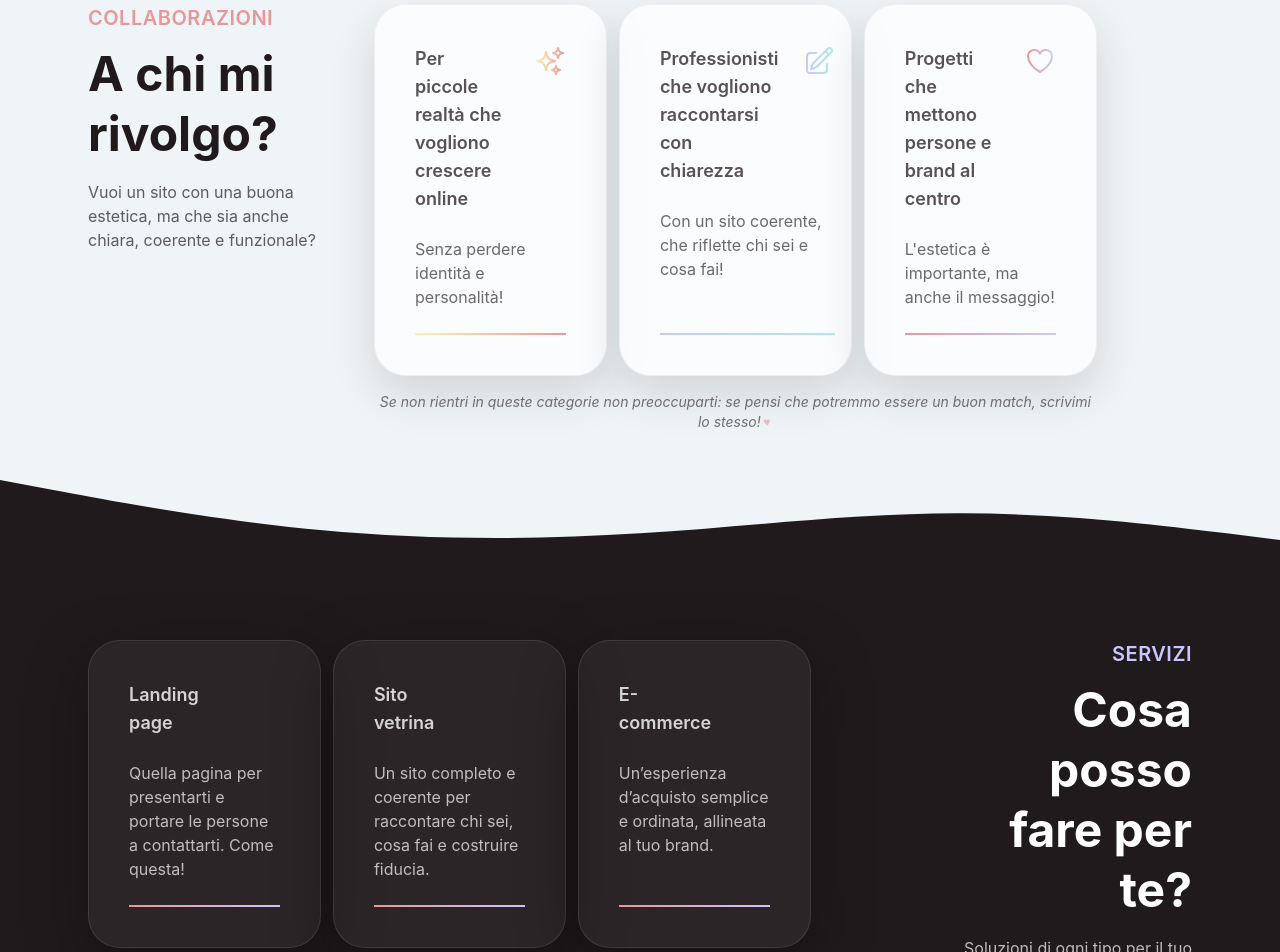
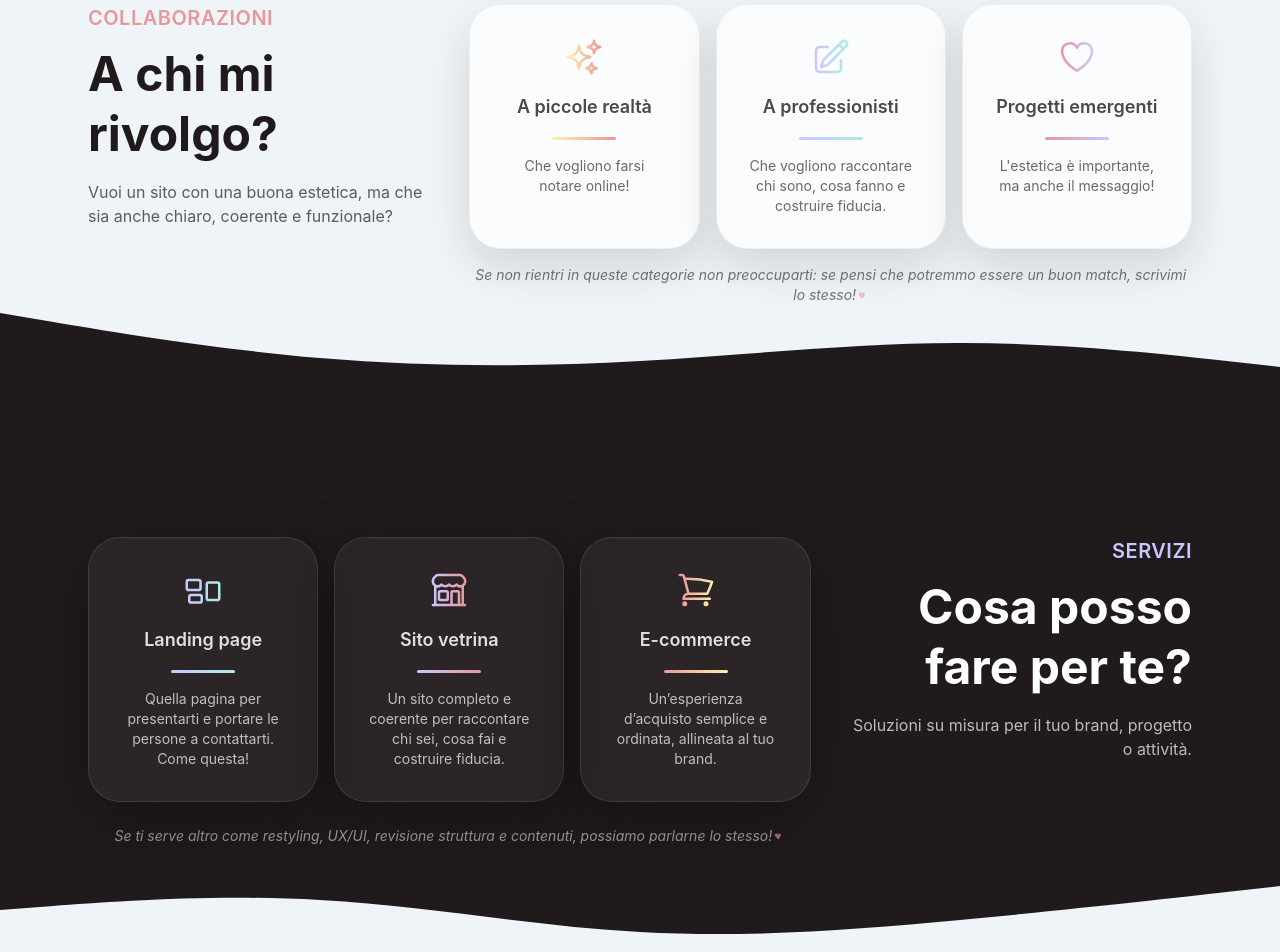
Before and after one commit to ilariamotta/my-landing-page, a React (Vite) app: page / in a window 1280 px wide. Shown: the part 700-1652 px from the top of the page. Built offline with nearby package versions, Linux system fonts and the light colour scheme.

Commit message:
fix: styling cards

```diff
--- a/src/components/Card.jsx
+++ b/src/components/Card.jsx
@@ -7,31 +7,22 @@ export default function Card({
 }) {
   const isDark = variant === "dark";
   const Icon = icon;
-
-  // ID unico per evitare conflitti tra più card
   const gradientId = `grad-${title.replace(/\s+/g, "").toLowerCase()}`;
 
   return (
     <article
       className={[
-        "relative rounded-[2rem] p-10 grid gap-6",
-        "grid-cols-[1fr_auto] grid-rows-[auto_1fr_auto]",
+        "relative rounded-[2rem] p-8 flex flex-col items-center text-center gap-4",
         isDark
           ? "bg-white/5 border border-white/10 text-white shadow-[0_18px_60px_rgba(0,0,0,0.35)]"
           : "bg-white/70 border border-black/5 text-[var(--blackWarm)] shadow-[0_18px_45px_rgba(33,26,29,0.14)]",
       ].join(" ")}
     >
-      {/* SVG defs per gradient stroke */}
+      {/* Gradient SVG */}
       {Icon && (
         <svg width="0" height="0" className="absolute">
           <defs>
-            <linearGradient
-              id={gradientId}
-              x1="0%"
-              y1="0%"
-              x2="100%"
-              y2="0%"
-            >
+            <linearGradient id={gradientId} x1="0%" y1="0%" x2="100%" y2="0%">
               <stop offset="0%" stopColor={grad[0]} />
               <stop offset="100%" stopColor={grad[1]} />
             </linearGradient>
@@ -39,41 +30,33 @@ export default function Card({
         </svg>
       )}
 
+      {/* Icon */}
+      {Icon && (
+        <Icon
+          className="h-10 w-10"
+          style={{ stroke: `url(#${gradientId})` }}
+        />
+      )}
+
       {/* Title */}
-      <h3 className="relative col-start-1 row-start-1 self-end text-lg font-semibold">
-        <span className={isDark ? "text-white/80" : "text-[var(--blackWarm)]/75"}>
+      <h3 className="text-lg font-semibold">
+        <span className={isDark ? "text-white/85" : "text-[var(--blackWarm)]/80"}>
           {title}
         </span>
       </h3>
 
-      {/* Icon */}
-      <div className="relative col-start-2 row-start-1 self-start">
-        {Icon ? (
-          <Icon
-            className="h-8 w-8"
-            style={{
-              stroke: `url(#${gradientId})`,
-            }}
-          />
-        ) : (
-          <div className="h-8 w-8" />
-        )}
-      </div>
-
-      {/* Content */}
-      <div className="relative col-span-2 row-start-2">
-        <p className={isDark ? "text-white/70" : "text-[var(--blackWarm)]/65"}>
-          {text}
-        </p>
-      </div>
-
-      {/* Gradient bar sotto */}
+      {/* Gradient bar */}
       <div
-        className="relative col-span-2 row-start-3 h-[2px] w-full"
+        className="h-[3px] w-16 rounded-full"
         style={{
           backgroundImage: `linear-gradient(90deg, ${grad[0]}, ${grad[1]})`,
         }}
       />
+
+      {/* Content */}
+      <p className={isDark ? "text-white/70 text-sm" : "text-[var(--blackWarm)]/65 text-sm"}>
+        {text}
+      </p>
     </article>
   );
 }
--- a/src/components/ForWhom.jsx
+++ b/src/components/ForWhom.jsx
@@ -1,24 +1,22 @@
 import { SparklesIcon, PencilSquareIcon, HeartIcon } from "@heroicons/react/24/outline";
-
 import Card from "./Card";
-
 
 export default function ForWhom() {
   const items = [
     {
-            title: "Per piccole realtà che vogliono crescere online",
-            text: "Senza perdere identità e personalità!",
+      title: "A piccole realtà",
+      text: "Che vogliono farsi notare online!",
       icon: SparklesIcon,
       grad: ["var(--butter)", "var(--pink)"],
     },
     {
-            title: "Professionisti che vogliono raccontarsi con chiarezza",
-            text: "Con un sito coerente, che riflette chi sei e cosa fai!",
+      title: "A professionisti",
+      text: "Che vogliono raccontare chi sono, cosa fanno e costruire fiducia.",
       icon: PencilSquareIcon,
       grad: ["var(--lilac)", "var(--mint)"],
     },
     {
-            title: "Progetti che mettono persone e brand al centro",
+      title: "Progetti emergenti",
       text: "L'estetica è importante, ma anche il messaggio!",
       icon: HeartIcon,
       grad: ["var(--pink)", "var(--lilac)"],
@@ -26,11 +24,11 @@ export default function ForWhom() {
   ];
 
   return (
-        <section className="bg-[var(--bgSoft)]  py-20 relative">
+    <section className="relative bg-[var(--bgSoft)] py-20">
       <div className="mx-auto max-w-6xl px-6">
-                <div className="grid gap-10 lg:grid-cols-12 lg:items-start pb-32">
-                    {/* LEFT: title */}
-                    <div className="lg:col-span-3">
+        <div className="grid gap-10 lg:grid-cols-12 lg:items-start">
+          {/* LEFT */}
+          <div className="lg:col-span-4">
             <h2 className="text-xl font-semibold tracking-wide text-[var(--pink)]">
               COLLABORAZIONI
             </h2>
@@ -38,20 +36,25 @@ export default function ForWhom() {
               A chi mi rivolgo?
             </h2>
             <p className="mt-4 text-base text-[var(--blackWarm)]/70">
-                            Vuoi un sito con una buona estetica, ma che sia anche chiara, coerente e funzionale?
+              Vuoi un sito con una buona estetica, ma che sia anche chiaro, coerente e funzionale?
             </p>
           </div>
 
-                    {/* RIGHT: cards */}
+          {/* RIGHT */}
           <div className="lg:col-span-8">
-                        <div className="grid gap-3 sm:grid-cols-3">
-                            {items.map((item, index) => (
-                                <Card key={index} title={item.title} text={item.text} icon={item.icon} grad={item.grad} />
+            <div className="grid gap-4 sm:grid-cols-2 lg:grid-cols-3">
+              {items.map((item) => (
+                <Card
+                  key={item.title}
+                  title={item.title}
+                  text={item.text}
+                  icon={item.icon}
+                  grad={item.grad}
+                />
               ))}
             </div>
 
-                        {/* optional note */}
-                        <p className="mt-4 text-sm text-[var(--blackWarm)]/60 text-center italic">
+            <p className="mb-14 text-sm text-[var(--blackWarm)]/60 text-center italic py-4">
               Se non rientri in queste categorie non preoccuparti: se pensi che potremmo essere un buon match, scrivimi lo stesso!
               <svg
                 className="inline h-2.5 w-2.5 ml-0.5 text-[var(--pink)] opacity-60 align-baseline"
@@ -65,16 +68,13 @@ export default function ForWhom() {
           </div>
         </div>
       </div>
+
       {/* Wave invertita */}
       <div className="absolute bottom-0 left-0 w-full overflow-hidden leading-none pointer-events-none">
-                <svg
-                    className="block w-full h-[200px]"
-                    viewBox="0 0 1440 320"
-                    preserveAspectRatio="none"
-                >
+        <svg className="block w-full h-[180px]" viewBox="0 0 1440 320" preserveAspectRatio="none">
           <path
             fill="var(--blackWarm)"
-                        d="M0,64L60,80C120,96,240,128,360,144C480,160,600,160,720,149.3C840,139,960,117,1080,117.3C1200,117,1320,139,1380,149.3L1440,160L1440,320L1380,320C1320,320,1200,320,1080,320C960,320,840,320,720,320C600,320,480,320,360,320C240,320,120,320,60,320L0,320Z"
+            d="M0,64L60,80C120,96,240,128,360,144C480,160,600,160,720,149.3C840,139,960,117,1080,117.3C1200,117,1320,139,1380,149.3L1440,160L1440,320L0,320Z"
           />
         </svg>
       </div>
--- a/src/components/Services.jsx
+++ b/src/components/Services.jsx
@@ -1,3 +1,4 @@
+import { RectangleGroupIcon, BuildingStorefrontIcon, ShoppingCartIcon } from "@heroicons/react/24/outline";
 import Card from "./Card";
 
 export default function Services() {
@@ -5,32 +6,44 @@ export default function Services() {
     {
       title: "Landing page",
       text: "Quella pagina per presentarti e portare le persone a contattarti. Come questa!",
+      icon: RectangleGroupIcon,
+      grad: ["var(--lilac)", "var(--mint)"],
     },
     {
       title: "Sito vetrina",
       text: "Un sito completo e coerente per raccontare chi sei, cosa fai e costruire fiducia.",
+      icon: BuildingStorefrontIcon,
+      grad: ["var(--lilac)", "var(--pink)"],
     },
     {
       title: "E-commerce",
       text: "Un’esperienza d’acquisto semplice e ordinata, allineata al tuo brand.",
+      icon: ShoppingCartIcon,
+      grad: ["var(--pink)", "var(--butter)"],
     },
   ];
 
   return (
-    <section className="relative bg-[var(--blackWarm)] text-white pt-0 pb-28">
+    <section className="relative bg-[var(--blackWarm)] text-white py-20 pb-28">
       <div className="mx-auto max-w-6xl px-6">
         <div className="grid gap-10 lg:grid-cols-12 lg:items-start">
           {/* LEFT: cards */}
           <div className="order-2 lg:order-1 lg:col-span-8">
-            <div className="grid gap-3 sm:grid-cols-2 lg:grid-cols-3">
+            <div className="grid gap-4 sm:grid-cols-2 lg:grid-cols-3">
               {services.map((s) => (
-                <Card key={s.title} title={s.title} text={s.text} variant="dark" />
+                <Card
+                  key={s.title}
+                  title={s.title}
+                  text={s.text}
+                  icon={s.icon}
+                  grad={s.grad}
+                  variant="dark"
+                />
               ))}
             </div>
 
-            <p className="mt-4 text-sm text-[var(--bgSoft)]/60 text-center italic">
-              Se ti serve altro come restyling, UX/UI, revisione struttura e contenuti,
-              possiamo parlarne lo stesso!
+            <p className="mt-6 text-sm text-[var(--bgSoft)]/60 text-center italic">
+              Se ti serve altro come restyling, UX/UI, revisione struttura e contenuti, possiamo parlarne lo stesso!
               <svg
                 className="inline h-2.5 w-2.5 ml-0.5 text-[var(--pink)] opacity-60 align-baseline"
                 viewBox="0 0 24 24"
@@ -43,7 +56,7 @@ export default function Services() {
           </div>
 
           {/* RIGHT: title */}
-          <div className="order-1 lg:order-2 lg:col-span-3 lg:col-start-10 lg:text-right">
+          <div className="order-1 lg:order-2 lg:col-span-4 lg:col-start-9 lg:text-right">
             <h2 className="text-xl font-semibold tracking-wide text-[var(--lilac)]">
               SERVIZI
             </h2>
@@ -51,7 +64,7 @@ export default function Services() {
               Cosa posso fare per te?
             </h2>
             <p className="mt-4 text-base text-white/70">
-              Soluzioni di ogni tipo per il tuo brand, progetto o attività.
+              Soluzioni su misura per il tuo brand, progetto o attività.
             </p>
           </div>
         </div>
--- a/src/index.css
+++ b/src/index.css
@@ -39,28 +39,28 @@ body{
 .planet::before {
   content: "";
   position: absolute;
-  inset: -16%;
+  inset: -6%;
   border-radius: 9999px;
   border: 5px solid transparent;
   transform: rotate(18deg);
   z-index: 1;
 
-  border-top-color: rgba(201, 199, 255, 0.45); /* lilac soft */
-  border-right-color: rgba(174, 235, 230, 0.35); /* mint soft */
+  border-top-color: rgba(201, 199, 255, 1); /* lilac soft */
+  border-right-color: rgba(174, 235, 230, 1); /* mint soft */
 }
 
 /* ANELLO DAVANTI*/
 .planet::after {
   content: "";
   position: absolute;
-  inset: -20%;
+  inset: -10%;
   border-radius: 9999px;
   border: 5px solid transparent;
   transform: rotate(-20deg);
   z-index: 3;
 
-  border-bottom-color: rgba(255, 241, 173, 0.7); /* butter */
-  border-left-color: rgba(232, 152, 152, 0.55); /* pink */
+  border-bottom-color: rgba(255, 241, 173, 1); /* butter */
+  border-left-color: rgba(232, 152, 152, 1); /* pink */
 }
 
 @keyframes planetSpin {
```
Lines whose indentation alone changed are shown as unchanged.
